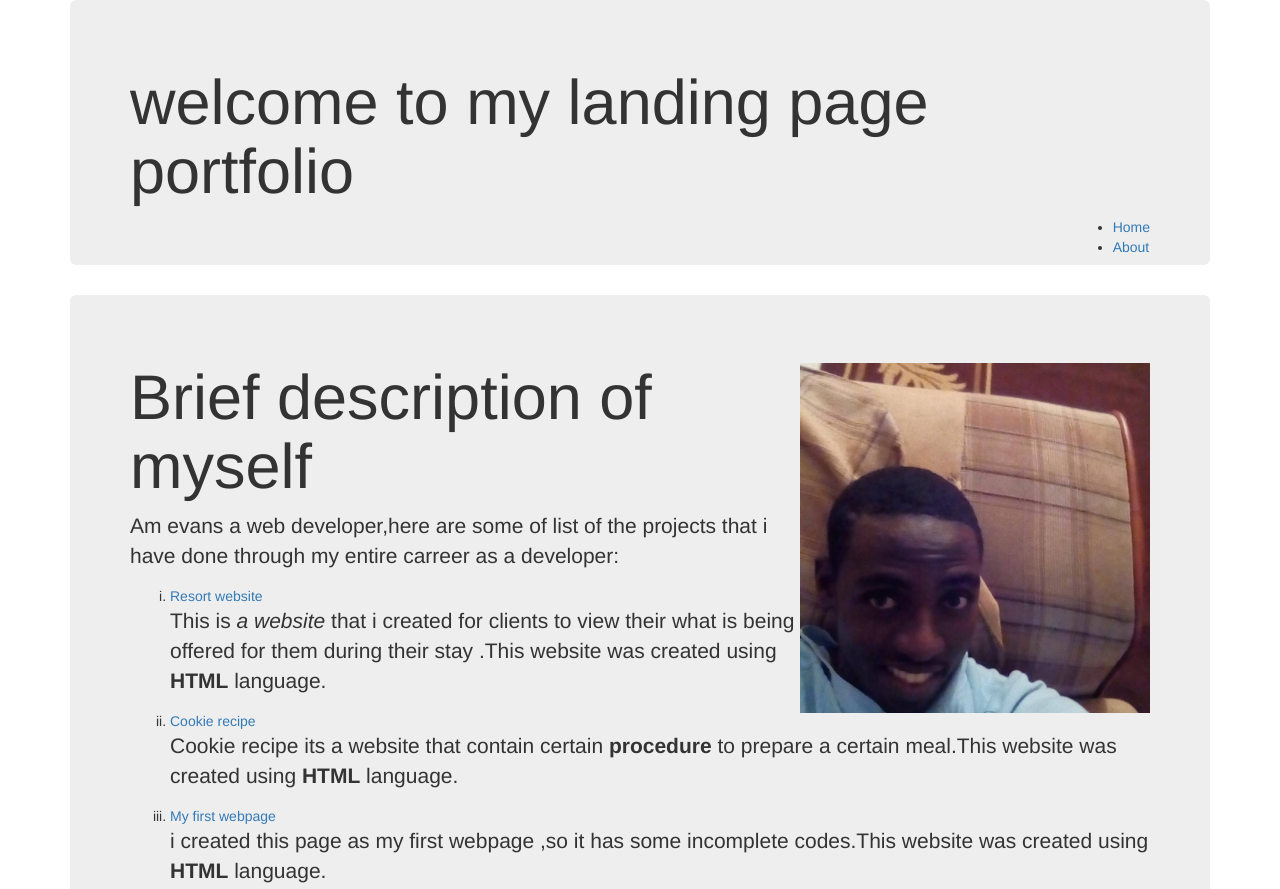
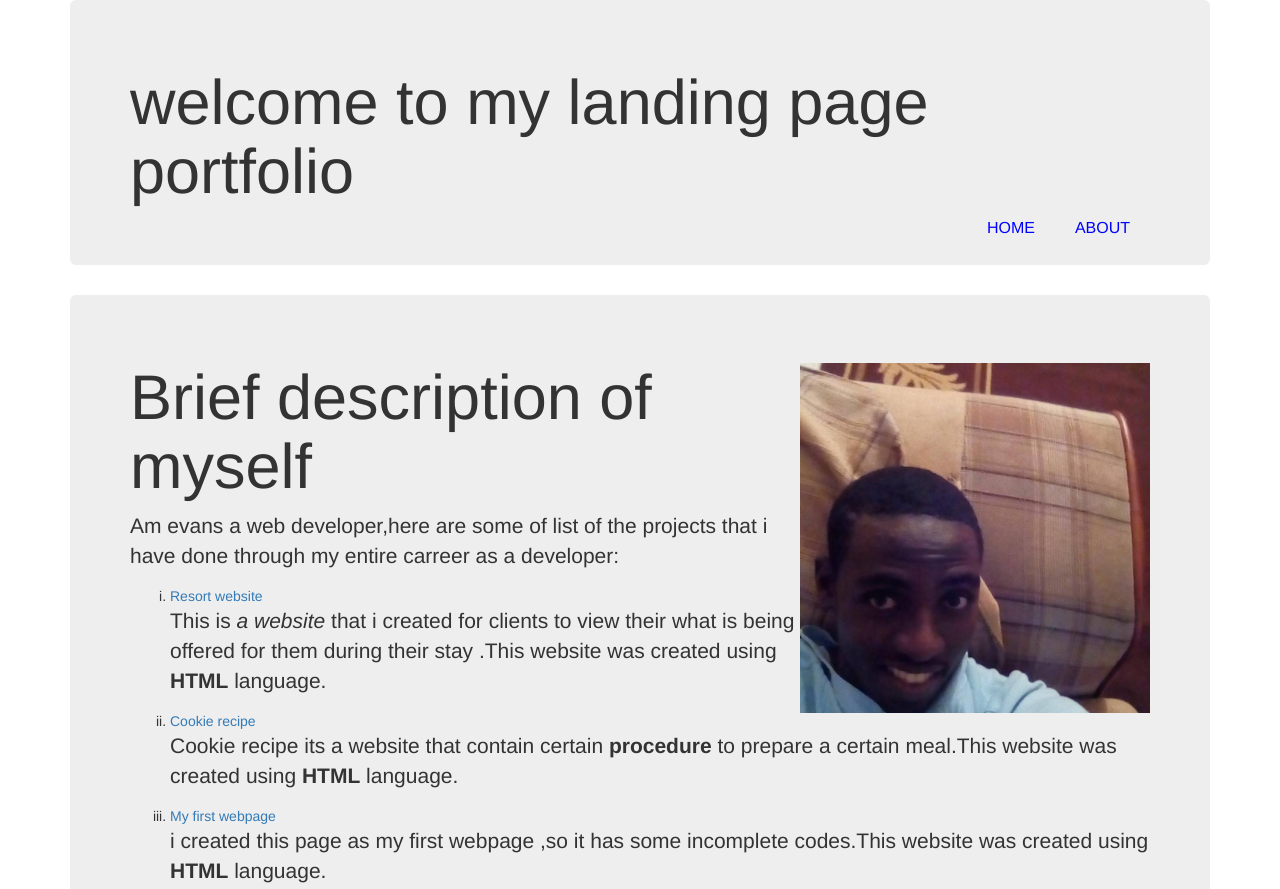
Before and after one commit to evantoh/portfolio, a plain HTML site: page index.html in a window 1280 px wide. Shown: the top 889 px of the page. Drawn offline with Linux system fonts and the light colour scheme.

Commit message:
add new style on the header in index.html file

```diff
--- a/css/styles.css
+++ b/css/styles.css
@@ -4,3 +4,18 @@ nav{
 .image-section{
   float: right;
 }
+header a{
+  text-decoration: none;
+  color: blue;
+  text-transform: uppercase;
+  font-size: 16px;
+}
+header ul{
+  margin: 0;
+  padding: 0;
+}
+header li{
+  float: left;
+ display: inline;
+ padding: 0 20px 0 20px;
+}
```
